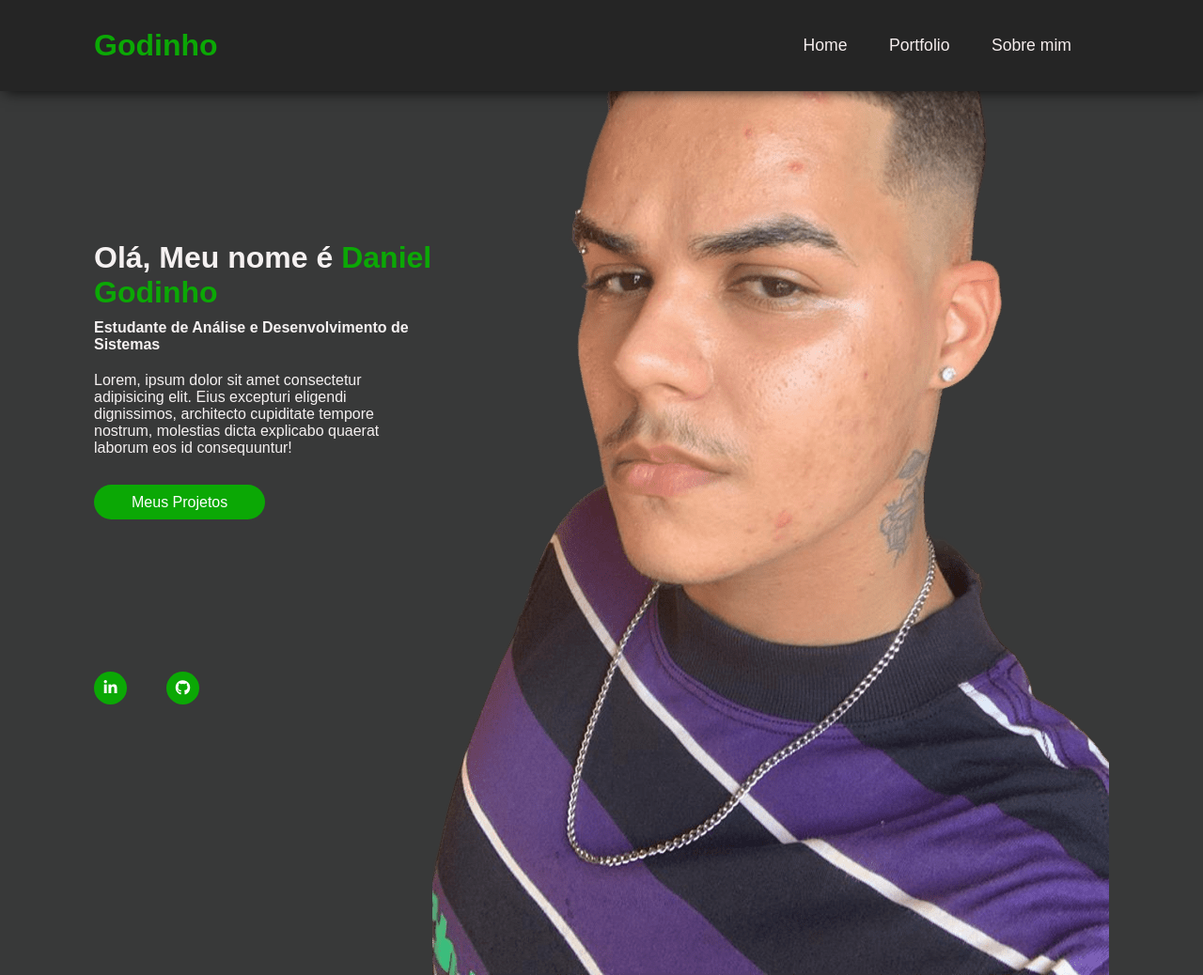
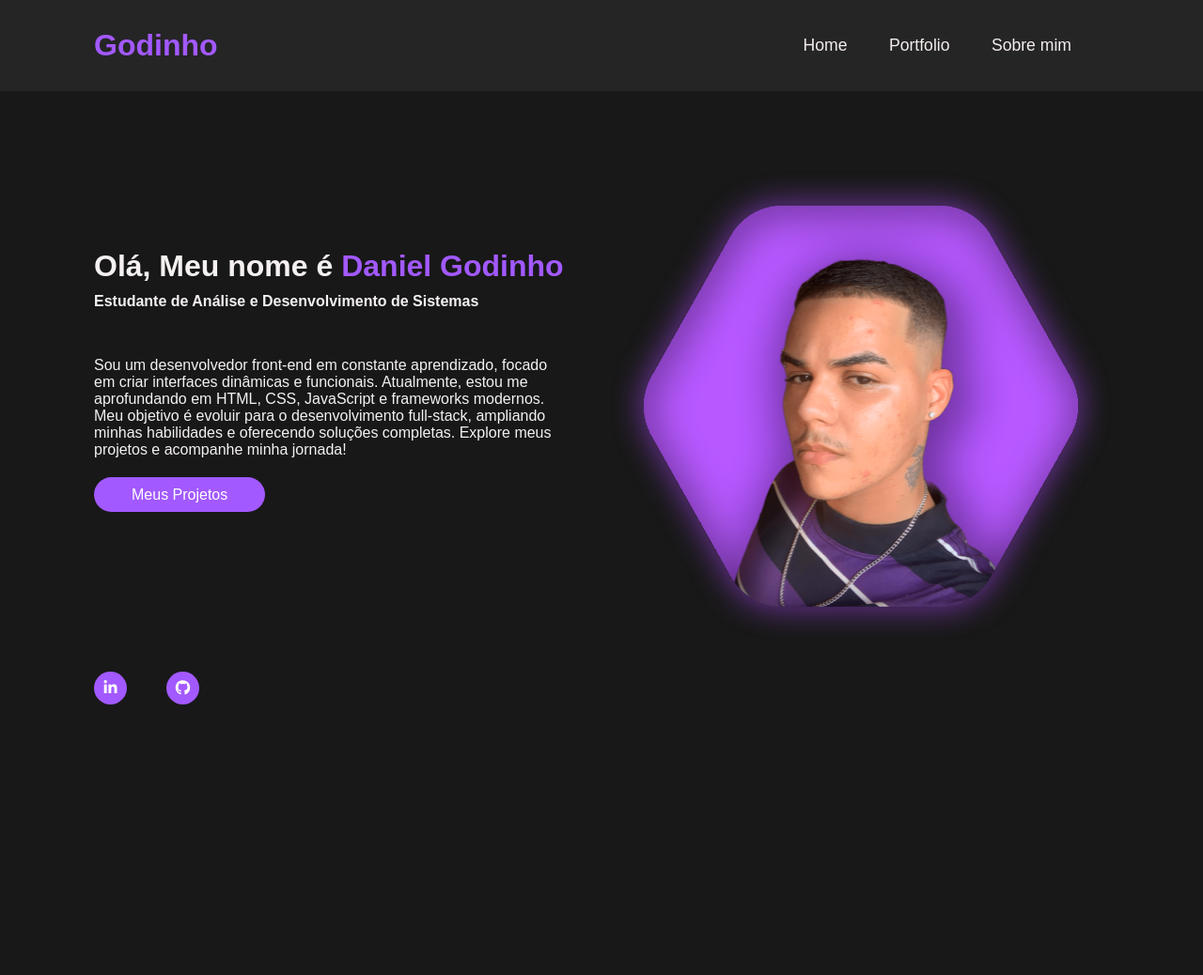
Before and after one commit to danielgodinho772/PORTFOLIO-TURMAC-150325, a plain HTML site: page index.html in a window 1280 px wide. Shown: the whole page at 94% size. After the commit the page ends 882 px from the top, so only its background shows below. Drawn offline with Linux system fonts and the light colour scheme.

Commit message:
"Add image to layout and make small adjustments"

```diff
--- a/index.html
+++ b/index.html
@@ -25,9 +25,9 @@
         <div class="conteudo">
             <h2>Olá, Meu nome é <span> Daniel Godinho</span></h2>
             <h5>Estudante de Análise e Desenvolvimento de Sistemas</h5>
-            <p>Lorem, ipsum dolor sit amet consectetur adipisicing elit.
-            Eius excepturi eligendi dignissimos, architecto cupiditate tempore nostrum,
-            molestias dicta explicabo quaerat laborum eos id consequuntur!</p>
+            <p>Sou um desenvolvedor front-end em constante aprendizado, focado em criar interfaces dinâmicas e funcionais.
+            Atualmente, estou me aprofundando em HTML, CSS, JavaScript e frameworks modernos.
+            Meu objetivo é evoluir para o desenvolvimento full-stack, ampliando minhas habilidades e oferecendo soluções completas. Explore meus projetos e acompanhe minha jornada!</p>
             <div class="btn-group">
                 <a href="#">Meus Projetos</a>
             </div>
@@ -37,10 +37,10 @@
                     <li><a href="https://github.com/danielgodinho772"><i class="fa-brands fa-github"></i></a></li>
                 </ul>
             </div>
-        </div>
+            <div class="img-person">
+                <img src="./src/assets/img/purple.png" alt="Minha foto">
 
-        <div class="img-person">
-            <img src="./src/assets/img/Imagem do WhatsApp de 2025-03-16 à(s) 03.15.37_33d78a1d.png" alt="Minha foto">
+
         </div>
     </section>
 </main>
--- a/src/styles/style.css
+++ b/src/styles/style.css
@@ -3,6 +3,7 @@
     margin: 0;
     padding: 0;
     box-sizing: border-box;
+    scroll-behavior: smooth;
 
 }
 
@@ -17,12 +18,11 @@ header{
     justify-content: space-between;
     align-items: center;
     z-index: 100;
-    box-shadow: 5px 0px 15px rgba(0, 0, 0, 0.86);
 }
 
 .name-logo{
     font-size: 2em;
-    color: #0ba805;
+    color: #a259ff;
     cursor: default;
 }
 
@@ -37,19 +37,21 @@ header{
 }
 
 .navigation a:hover{
-    color: #38c958
+    color: #a259ff
 }
 
 .home {
     position: relative;
     width: 100%;
     height: 100vh;
-    background-size: cover;
-    background-position: center;
+    background-size: 600px;
+    background-repeat: no-repeat;
+    background-position: 95% 30%;
     display: flex;
     align-items: center;
     padding: 30px 100px;
 }
+
 
 .conteudo {
     max-width: 500px;
@@ -61,7 +63,7 @@ header{
 }
 
 .conteudo h2 span {
-    color: #0ba805;
+    color: #a259ff;
 
 }
 
@@ -71,25 +73,28 @@ header{
 }
 
 .conteudo p{
-    padding: 10px 0 40px 0 ;
+    padding: 40px 0 30px 0 ;
 }
 
 .btn-group a{
     color: #fff;
     text-decoration: none;
     padding: 10px 40px;
-    background-color: #0ba805;
+    background-color: #a259ff;
     border-radius: 200px;
-    border: 0px solid #0ba805;
+    border: 0px solid #a259ff;
     font-weight: 500;
 }
 
 .btn-group a:hover {
-    box-shadow: 0 0 10px rgba(0, 0, 0, 0.3);
-    background: #0c20da;
-    transition: 500ms all;
-    color: black;
+    background-color: var(--highlight-color);
+    color: var(--text-light);
+    border: 2px solid var(--highlight-color);
+    box-shadow: 0 0 15px rgba(162, 89, 255, 0.6);
+    transform: scale(1.1);
+    transition: all 0.3s ease;
 }
+
 
 .social-icons {
     position: absolute;
@@ -110,7 +115,7 @@ header{
     display: inline-block;
     width: 35px;
     height: 35px;
-    background-color: #0ba805;
+    background-color: #a259ff;
     border-radius: 50%;
     margin-right: 22px;
     text-align: center;
@@ -122,10 +127,42 @@ header{
     color: #fff;
 }
 
+.social-icons a:hover {
+    background-color: var(--highlight-color);
+    color: var(--background-color);
+    box-shadow: 0px 4px 10px rgba(162, 89, 255, 0.8);
+    transform: translateY(-3px);
+    transition: all 0.3s ease;
+}
+
+.img-person img {
+    position: absolute;
+    top: 50%;
+    right: 4em;
+    bottom: 40%;
+    width: 600px;
+    height: auto;
+    display: block;
+    margin: auto;
+    animation: float 1.5s ease-in-out infinite;
+}
+
+@keyframes float {
+    0% {
+        transform: translateY(0);
+    }
+    50% {
+        transform: translateY(-10px);
+    }
+    100% {
+        transform: translateY(0);
+    }
+}
+
 body{
     font-family: "Fira Sans", sans-serif;
     font-weight: 300;
     font-style: normal;
-    background-color: #383939;
-
+    background-color: #181818;
+    overflow: hidden;
 }
```
Also changed, not shown: src/assets/img/Imagem do WhatsApp de 2025-03-16 à(s) 03.15.37_33d78a1d.png (deleted), src/assets/img/me.png (added), src/assets/img/purple.png (added).
